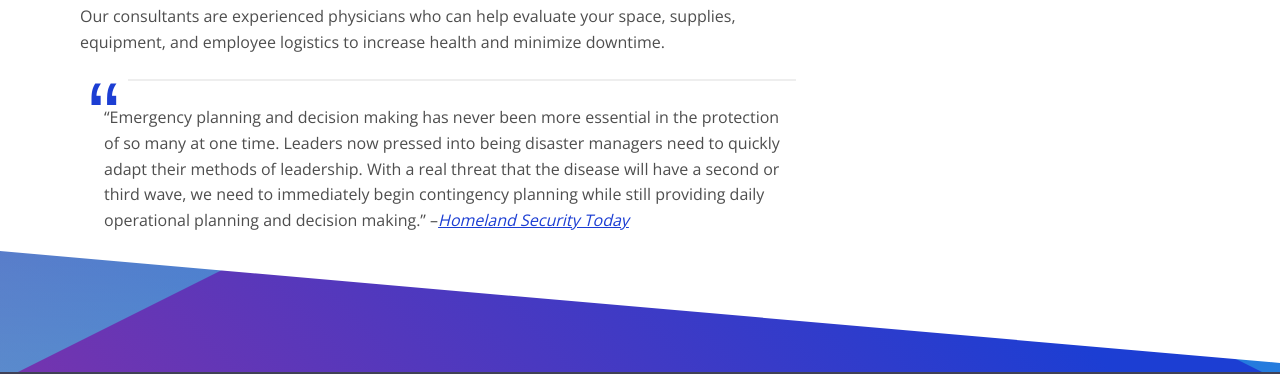
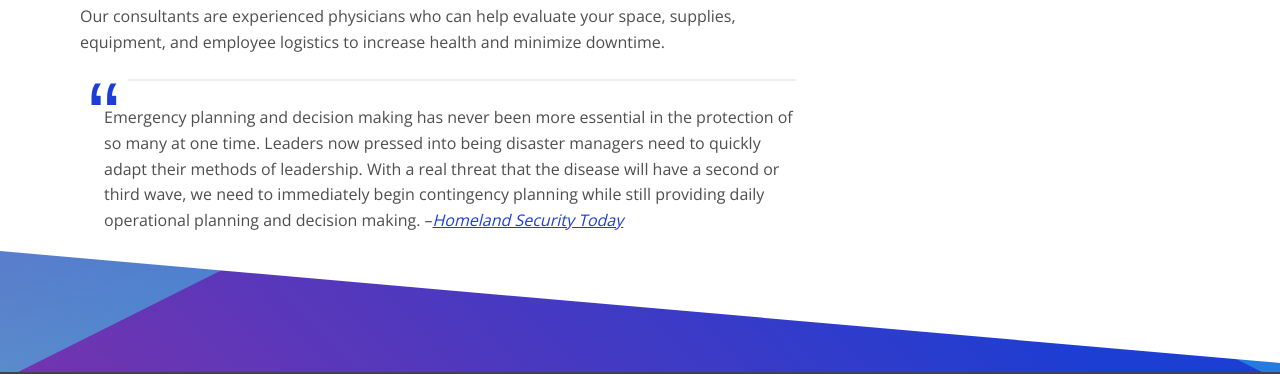
Before and after one commit to health-shield/wellsign.github.io, a Jekyll site: the page built from _services/04-plan.md, in a window 1280 px wide. Shown: the part 389-763 px from the top of the page. Built offline with Jekyll 4.4.1, drawn with Linux system fonts in a browser that asks for light colours.

Commit message:
update the quote

```diff
--- a/_services/04-plan.md
+++ b/_services/04-plan.md
@@ -11,10 +11,10 @@
 Our consultants are experienced physicians who can help evaluate your space, supplies,
 equipment, and employee logistics to increase health and minimize downtime.
 
-> "Emergency planning and decision making has never been more essential in the protection of so
+> Emergency planning and decision making has never been more essential in the protection of so
 many at one time. Leaders now pressed into being disaster managers need to quickly adapt their
 methods of leadership. With a real threat that the disease will have a second or third wave, we
 need to immediately begin contingency planning while still providing daily operational planning
-and decision making." --[*Homeland Security Today*][1]
+and decision making. --[*Homeland Security Today*][1]
 
 [1]: https://www.hstoday.us/subject-matter-areas/emergency-preparedness/emergency-planning-decision-making-are-critical-to-prepare-for-the-second-wave-of-covid-19/
```
